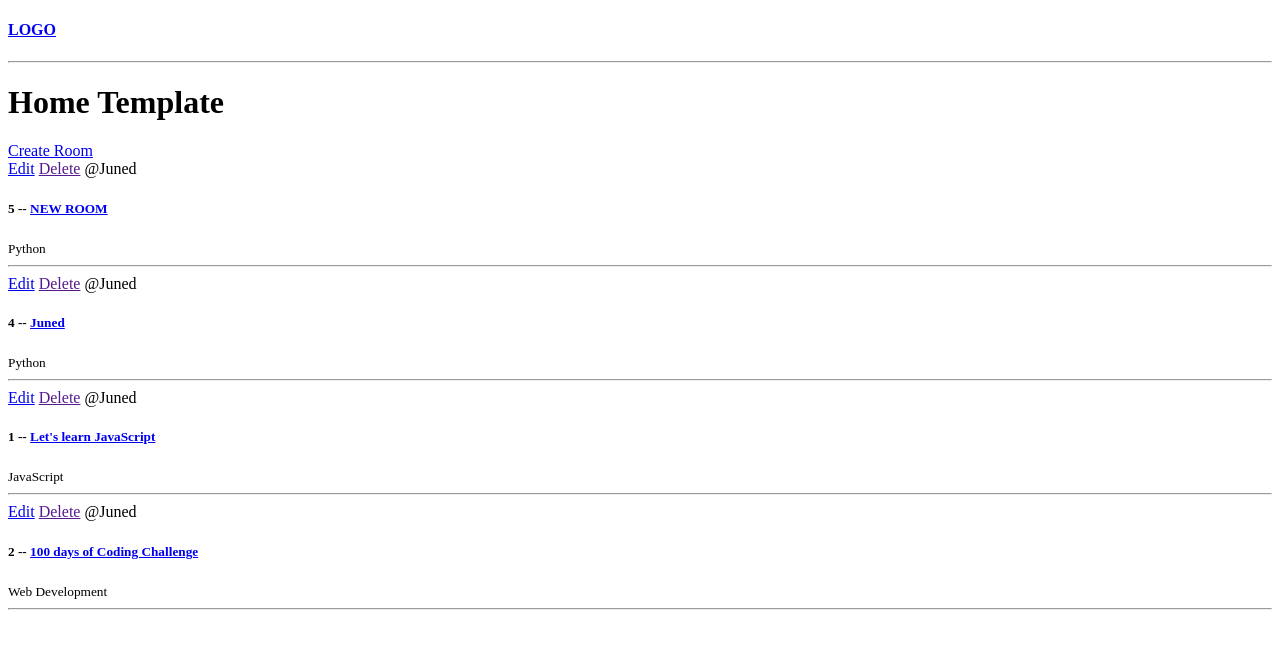
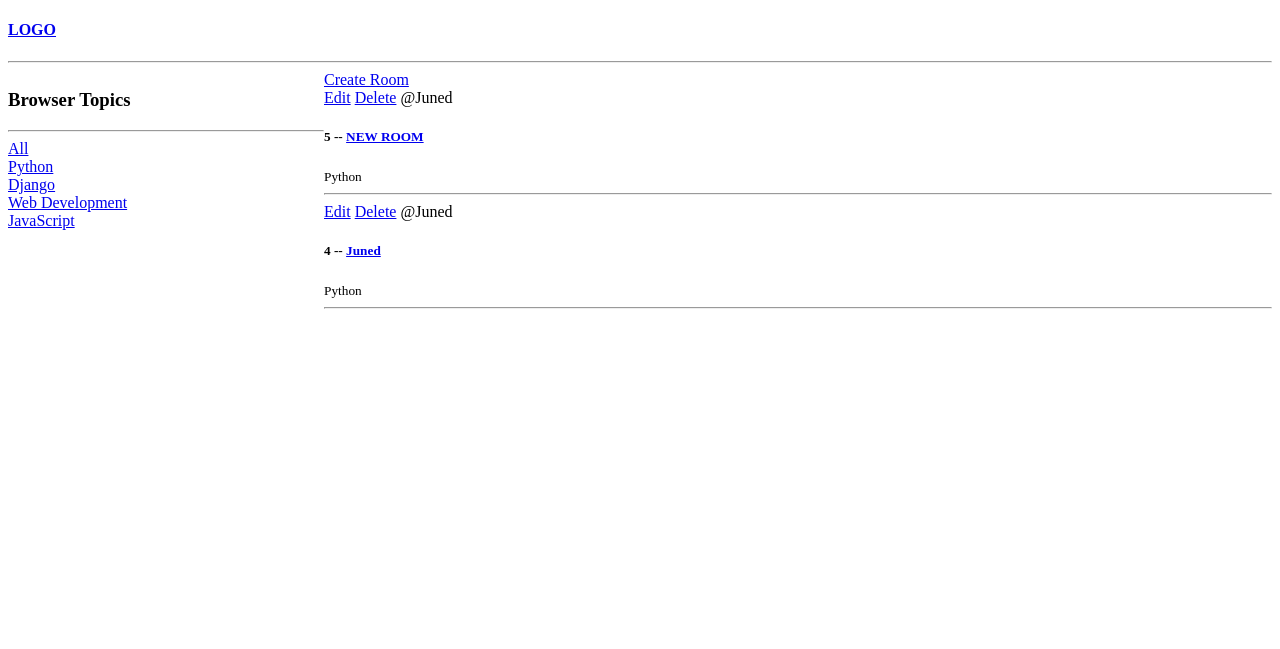
Before and after one commit to MuslehuddinJuned/studybud, a Django app: a page that uses base/templates/base/home.html in a window 1280 px wide. Shown: the top 649 px of the page. Run offline with Django 3.2, Linux system fonts and the light colour scheme; data comes from the database, SQL or seed files in the repository; both versions use the stored data as it was after the commit.

Commit message:
office update

```diff
--- a/base/templates/base/home.html
+++ b/base/templates/base/home.html
@@ -2,14 +2,36 @@
 
 {% block content %}
 
-<h1>Home Template</h1>
+<style>
+    .home-container {
+        display: grid;
+        grid-template-columns: 1fr 3fr;
+    }
+</style>
+
+<div class="home-container">
+
+    <div>
+        <h3>Browser Topics</h3>
+        <hr>
+
+        <div>
+            <a href="{% url 'home' %}">All</a>
+        </div>
+
+        {% for topic in topics %}
+            <div>
+                <a href="{% url 'home' %}?q={{ topic.name }}">{{ topic.name }}</a>
+            </div>
+        {% endfor %}
+    </div>
     <div>
         <a href="{% url 'create-room' %}">Create Room</a>
         <div>
             {% for room in rooms %}
                 <div>
                     <a href="{% url 'update-room' room.id %}">Edit</a>
-                <a href="">Delete</a>
+                    <a href="{% url 'delete-room' room.id %}">Delete</a>
                     <span>@{{ room.host.username }}</span>
                     <h5>{{room.id}} -- <a href="{% url 'room' room.id %}">{{room.name}}</a></h5>
                     <small>{{room.topic.name}}</small>
@@ -18,4 +40,5 @@
             {% endfor %}
         </div>
     </div>
+</div>
 {% endblock content %}
--- a/base/urls.py
+++ b/base/urls.py
@@ -7,4 +7,5 @@
 
     path('create-room/', views.createRoom, name="create-room"),
     path('update-room/<str:pk>/', views.updateRoom, name="update-room"),
+    path('delete-room/<str:pk>/', views.deleteRoom, name="delete-room"),
 ]
--- a/base/views.py
+++ b/base/views.py
@@ -1,5 +1,5 @@
 from django.shortcuts import render, redirect
-from .models import Room
+from .models import Room, Topic
 from .forms import RoomForm
 
 # Create your views here.
@@ -10,8 +10,12 @@
 #     {'id': 3, 'name': 'Frontend Developer'},
 # ]
 def home(request):
-    rooms = Room.objects.all()
-    context = {'rooms': rooms}
+    q = request.GET.get('q') if request.GET.get('q') != None else ''
+    rooms = Room.objects.filter(topic__name__icontains=q)
+
+    topics = Topic.objects.all()
+
+    context = {'rooms': rooms, 'topics': topics}
     return render(request, 'base/home.html', context)
 
 def room(request, pk):
@@ -46,3 +50,10 @@
 
     context = {'form': form}
     return render(request, 'base/room_form.html', context)
+
+def deleteRoom(request, pk):
+    room = Room.objects.get(id=pk)
+    if request.method == 'POST':
+        room.delete()
+        return redirect('home')
+    return render(request, 'base/delete.html', {'obj': room})
```
Also changed, not shown: base/templates/base/delete.html (added, +12 -0 lines), db.sqlite3. Lines whose indentation alone changed are shown as unchanged.
